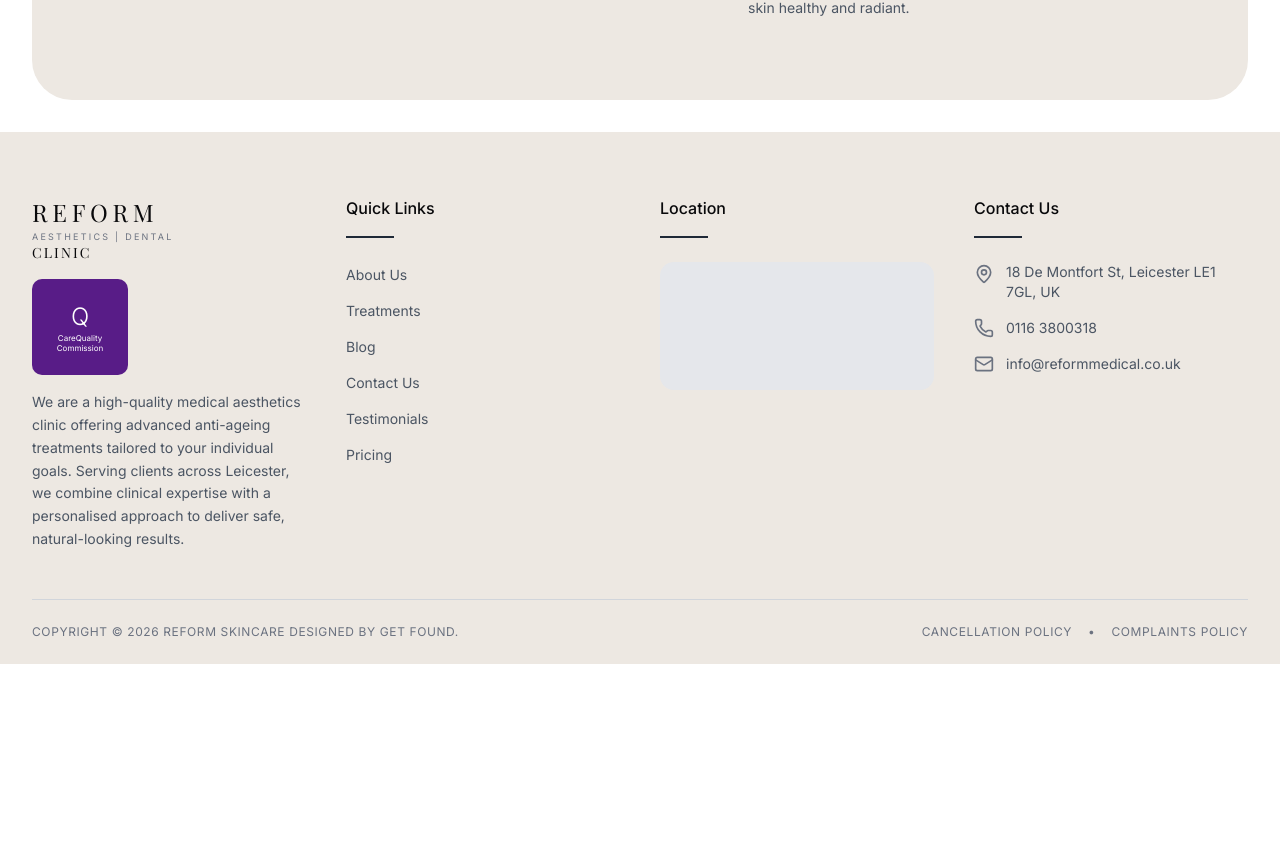
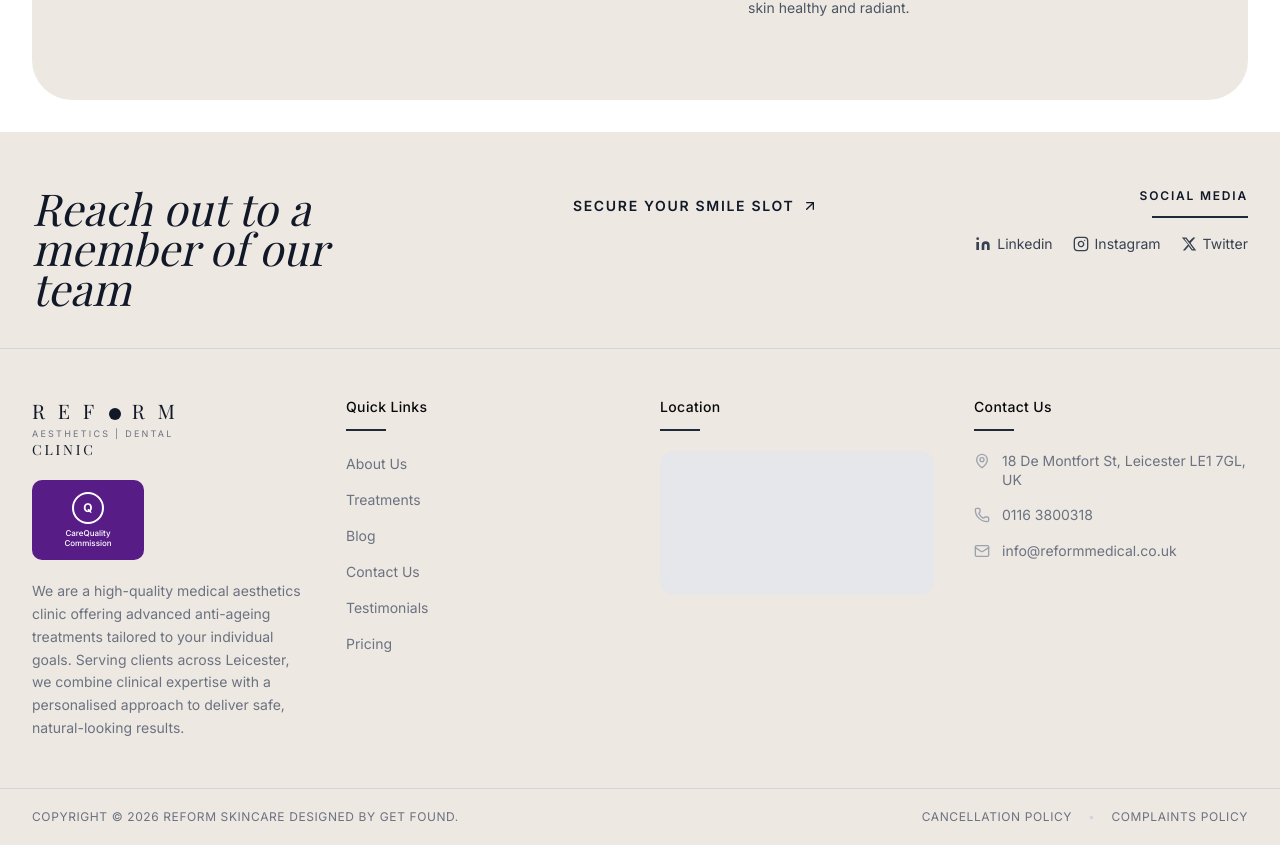
Before and after one commit to seo651/reform-aesthetics-website, a React (Vite) app: page /contact in a window 1280 px wide. Shown: the part 2093-2938 px from the top of the page. Before the commit the page ends 2757 px from the top, so only its background shows below. Built offline with nearby package versions, Linux system fonts and the light colour scheme; grey boxes are pictures that could not be loaded; a web font is replaced by a local one.

Commit message:
Orchids run changes (2026-04-21T08:58:53.929Z)

```diff
--- a/src/sections/FooterSection.tsx
+++ b/src/sections/FooterSection.tsx
@@ -1,5 +1,6 @@
 import { Link } from 'react-router';
 import { MapPin, Phone, Mail } from 'lucide-react';
+import { ArrowUpRight } from 'lucide-react';
 
 const quickLinks = [
   { label: 'About Us', href: '/about' },
@@ -10,32 +11,125 @@ const quickLinks = [
   { label: 'Pricing', href: '/pricing' },
 ];
 
+function LinkedinIcon() {
+  return (
+    <svg width="16" height="16" viewBox="0 0 24 24" fill="currentColor">
+      <path d="M16 8a6 6 0 0 1 6 6v7h-4v-7a2 2 0 0 0-2-2 2 2 0 0 0-2 2v7h-4v-7a6 6 0 0 1 6-6z"/>
+      <rect x="2" y="9" width="4" height="12"/>
+      <circle cx="4" cy="4" r="2"/>
+    </svg>
+  );
+}
+
+function InstagramIcon() {
+  return (
+    <svg width="16" height="16" viewBox="0 0 24 24" fill="none" stroke="currentColor" strokeWidth="2" strokeLinecap="round" strokeLinejoin="round">
+      <rect x="2" y="2" width="20" height="20" rx="5" ry="5"/>
+      <path d="M16 11.37A4 4 0 1 1 12.63 8 4 4 0 0 1 16 11.37z"/>
+      <line x1="17.5" y1="6.5" x2="17.51" y2="6.5"/>
+    </svg>
+  );
+}
+
+function TwitterXIcon() {
+  return (
+    <svg width="16" height="16" viewBox="0 0 24 24" fill="currentColor">
+      <path d="M18.244 2.25h3.308l-7.227 8.26 8.502 11.24H16.17l-4.714-6.231-5.401 6.231H2.747l7.73-8.835L1.254 2.25H8.08l4.259 5.631zm-1.161 17.52h1.833L7.084 4.126H5.117z"/>
+    </svg>
+  );
+}
+
 export function FooterSection() {
   return (
-    <footer className="bg-cream pt-16 pb-6 px-4 sm:px-6 lg:px-8">
-      <div className="max-w-7xl mx-auto">
-        <div className="grid sm:grid-cols-2 lg:grid-cols-4 gap-10 mb-12">
-          {/* Column 1: Logo + Description */}
-          <div className="sm:col-span-2 lg:col-span-1">
-            <div className="mb-4">
-              <span className="font-serif text-2xl tracking-[0.2em]">REFORM</span>
-              <p className="text-[9px] tracking-[0.25em] text-gray-500 mt-0.5">
-                AESTHETICS | DENTAL
-              </p>
-              <p className="font-serif text-sm tracking-[0.15em]">CLINIC</p>
+    <footer className="bg-cream">
+      {/* Top CTA Row */}
+      <div className="max-w-7xl mx-auto px-4 sm:px-6 lg:px-8 pt-14 pb-10">
+        <div className="flex flex-col lg:flex-row lg:items-start justify-between gap-8">
+          {/* Heading */}
+          <div className="lg:max-w-sm">
+            <h2 className="font-serif italic text-3xl sm:text-4xl lg:text-[44px] leading-[1.2] text-gray-900">
+              Reach out to a<br />member of our team
+            </h2>
+          </div>
+
+          {/* CTA Button */}
+          <div className="flex items-start pt-2">
+            <a
+              href="https://pearlportal.net/Portal/rad/OnlineBooking"
+              target="_blank"
+              rel="noopener noreferrer"
+              className="inline-flex items-center gap-2 text-sm font-semibold tracking-[0.12em] uppercase text-gray-900 hover:opacity-70 transition-opacity"
+            >
+              SECURE YOUR SMILE SLOT
+              <ArrowUpRight className="w-4 h-4" />
+            </a>
+          </div>
+
+          {/* Social Media */}
+          <div className="lg:text-right">
+            <p className="text-xs font-semibold tracking-[0.15em] uppercase text-gray-900 mb-3">SOCIAL MEDIA</p>
+            <div className="w-24 h-0.5 bg-gray-800 mb-4 lg:ml-auto" />
+            <div className="flex items-center gap-5">
+              <a
+                href="https://www.linkedin.com/"
+                target="_blank"
+                rel="noopener noreferrer"
+                className="flex items-center gap-1.5 text-sm text-gray-700 hover:text-black transition-colors"
+              >
+                <LinkedinIcon />
+                Linkedin
+              </a>
+              <a
+                href="https://www.instagram.com/"
+                target="_blank"
+                rel="noopener noreferrer"
+                className="flex items-center gap-1.5 text-sm text-gray-700 hover:text-black transition-colors"
+              >
+                <InstagramIcon />
+                Instagram
+              </a>
+              <a
+                href="https://x.com/"
+                target="_blank"
+                rel="noopener noreferrer"
+                className="flex items-center gap-1.5 text-sm text-gray-700 hover:text-black transition-colors"
+              >
+                <TwitterXIcon />
+                Twitter
+              </a>
+            </div>
+          </div>
+        </div>
+      </div>
+
+      {/* Divider */}
+      <div className="border-t border-gray-300" />
+
+      {/* Main Footer Grid */}
+      <div className="max-w-7xl mx-auto px-4 sm:px-6 lg:px-8 py-12">
+        <div className="grid sm:grid-cols-2 lg:grid-cols-4 gap-10">
+          {/* Column 1: Logo + CQC + Description */}
+          <div>
+            {/* Logo */}
+            <div className="mb-5">
+              <div className="font-serif text-xl tracking-[0.2em] text-gray-900">R E F <span className="inline-block w-3 h-3 rounded-full bg-gray-900 mx-0.5 align-middle" /> R M</div>
+              <p className="text-[9px] tracking-[0.25em] text-gray-500 mt-0.5 uppercase">Aesthetics | Dental</p>
+              <p className="font-serif text-sm tracking-[0.2em] text-gray-900">CLINIC</p>
             </div>
 
             {/* CQC Badge */}
-            <div className="w-24 h-24 bg-purple-900 rounded-lg flex items-center justify-center mb-4">
-              <div className="text-center text-white">
-                <div className="text-2xl font-light">Q</div>
-                <div className="text-[8px] leading-tight">
+            <div className="w-28 h-20 bg-purple-900 rounded-lg flex items-center justify-center mb-5">
+              <div className="text-center text-white px-2">
+                <div className="w-8 h-8 rounded-full border-2 border-white flex items-center justify-center mx-auto mb-1">
+                  <span className="text-xs font-bold">Q</span>
+                </div>
+                <div className="text-[8px] leading-tight font-medium">
                   CareQuality<br />Commission
                 </div>
               </div>
             </div>
 
-            <p className="text-gray-600 text-sm leading-relaxed">
+            <p className="text-gray-500 text-sm leading-relaxed">
               We are a high-quality medical aesthetics clinic offering advanced anti-ageing
               treatments tailored to your individual goals. Serving clients across Leicester, we
               combine clinical expertise with a personalised approach to deliver safe, natural-looking
@@ -45,14 +139,14 @@ export function FooterSection() {
 
           {/* Column 2: Quick Links */}
           <div>
-            <h4 className="font-medium mb-4">Quick Links</h4>
-            <div className="w-12 h-0.5 bg-gray-800 mb-6" />
+            <h4 className="font-medium text-sm tracking-wide mb-3">Quick Links</h4>
+            <div className="w-10 h-0.5 bg-gray-800 mb-5" />
             <ul className="space-y-3">
               {quickLinks.map((link) => (
                 <li key={link.label}>
                   <Link
                     to={link.href}
-                    className="text-gray-600 text-sm hover:text-black transition-colors"
+                    className="text-gray-500 text-sm hover:text-black transition-colors"
                   >
                     {link.label}
                   </Link>
@@ -63,9 +157,9 @@ export function FooterSection() {
 
           {/* Column 3: Location */}
           <div>
-            <h4 className="font-medium mb-4">Location</h4>
-            <div className="w-12 h-0.5 bg-gray-800 mb-6" />
-            <div className="rounded-xl overflow-hidden h-32 bg-gray-200">
+            <h4 className="font-medium text-sm tracking-wide mb-3">Location</h4>
+            <div className="w-10 h-0.5 bg-gray-800 mb-5" />
+            <div className="rounded-xl overflow-hidden h-36 bg-gray-200">
               <iframe
                 src="https://www.google.com/maps/embed?pb=!1m18!1m12!1m3!1d2422.6!2d-1.1305!3d52.6293!2m3!1f0!2f0!3f0!3m2!1i1024!2i768!4f13.1!3m3!1m2!1s0x4879e1e1e1e1e1e1%3A0x0!2zNTLCsDM3JzQ1LjUiTiAxwrAwNyc1MC4wIlc!5e0!3m2!1sen!2suk!4v1"
                 width="100%"
@@ -79,28 +173,28 @@ export function FooterSection() {
             </div>
           </div>
 
-          {/* Column 4: Contact */}
+          {/* Column 4: Contact Us */}
           <div>
-            <h4 className="font-medium mb-4">Contact Us</h4>
-            <div className="w-12 h-0.5 bg-gray-800 mb-6" />
+            <h4 className="font-medium text-sm tracking-wide mb-3">Contact Us</h4>
+            <div className="w-10 h-0.5 bg-gray-800 mb-5" />
             <ul className="space-y-4">
               <li className="flex items-start gap-3">
-                <MapPin className="w-5 h-5 text-gray-500 flex-shrink-0 mt-0.5" />
-                <span className="text-gray-600 text-sm">
+                <MapPin className="w-4 h-4 text-gray-400 flex-shrink-0 mt-0.5" />
+                <span className="text-gray-500 text-sm leading-snug">
                   18 De Montfort St, Leicester LE1 7GL, UK
                 </span>
               </li>
               <li className="flex items-center gap-3">
-                <Phone className="w-5 h-5 text-gray-500 flex-shrink-0" />
-                <a href="tel:01163800318" className="text-gray-600 text-sm hover:text-black">
+                <Phone className="w-4 h-4 text-gray-400 flex-shrink-0" />
+                <a href="tel:01163800318" className="text-gray-500 text-sm hover:text-black transition-colors">
                   0116 3800318
                 </a>
               </li>
               <li className="flex items-center gap-3">
-                <Mail className="w-5 h-5 text-gray-500 flex-shrink-0" />
+                <Mail className="w-4 h-4 text-gray-400 flex-shrink-0" />
                 <a
                   href="mailto:info@reformmedical.co.uk"
-                  className="text-gray-600 text-sm hover:text-black"
+                  className="text-gray-500 text-sm hover:text-black transition-colors"
                 >
                   info@reformmedical.co.uk
                 </a>
@@ -108,23 +202,25 @@ export function FooterSection() {
             </ul>
           </div>
         </div>
+      </div>
 
-        {/* Bottom Bar */}
-        <div className="border-t border-gray-300 pt-6 flex flex-col sm:flex-row justify-between items-center gap-4">
+      {/* Bottom Bar */}
+      <div className="border-t border-gray-300">
+        <div className="max-w-7xl mx-auto px-4 sm:px-6 lg:px-8 py-5 flex flex-col sm:flex-row justify-between items-center gap-3">
           <p className="text-xs text-gray-500 uppercase tracking-wider">
-            Copyright © 2026 Reform Skincare designed by{' '}
+            COPYRIGHT © 2026 REFORM SKINCARE DESIGNED BY{' '}
             <a href="https://get-found.co.uk/" target="_blank" rel="noopener noreferrer" className="hover:underline">
-              Get Found
+              GET FOUND
             </a>
             .
           </p>
           <div className="flex items-center gap-4 text-xs text-gray-500 uppercase tracking-wider">
             <a href="#" className="hover:text-black transition-colors">
-              Cancellation Policy
+              CANCELLATION POLICY
             </a>
-            <span>•</span>
+            <span className="text-gray-300">•</span>
             <a href="#" className="hover:text-black transition-colors">
-              Complaints Policy
+              COMPLAINTS POLICY
             </a>
           </div>
         </div>
```
Also changed, not shown: .orchids/files/claude-1776761757638-zso69j/1-Screenshot-2026-04-21-at-9.55.38-am-1776761742540.png (added).
